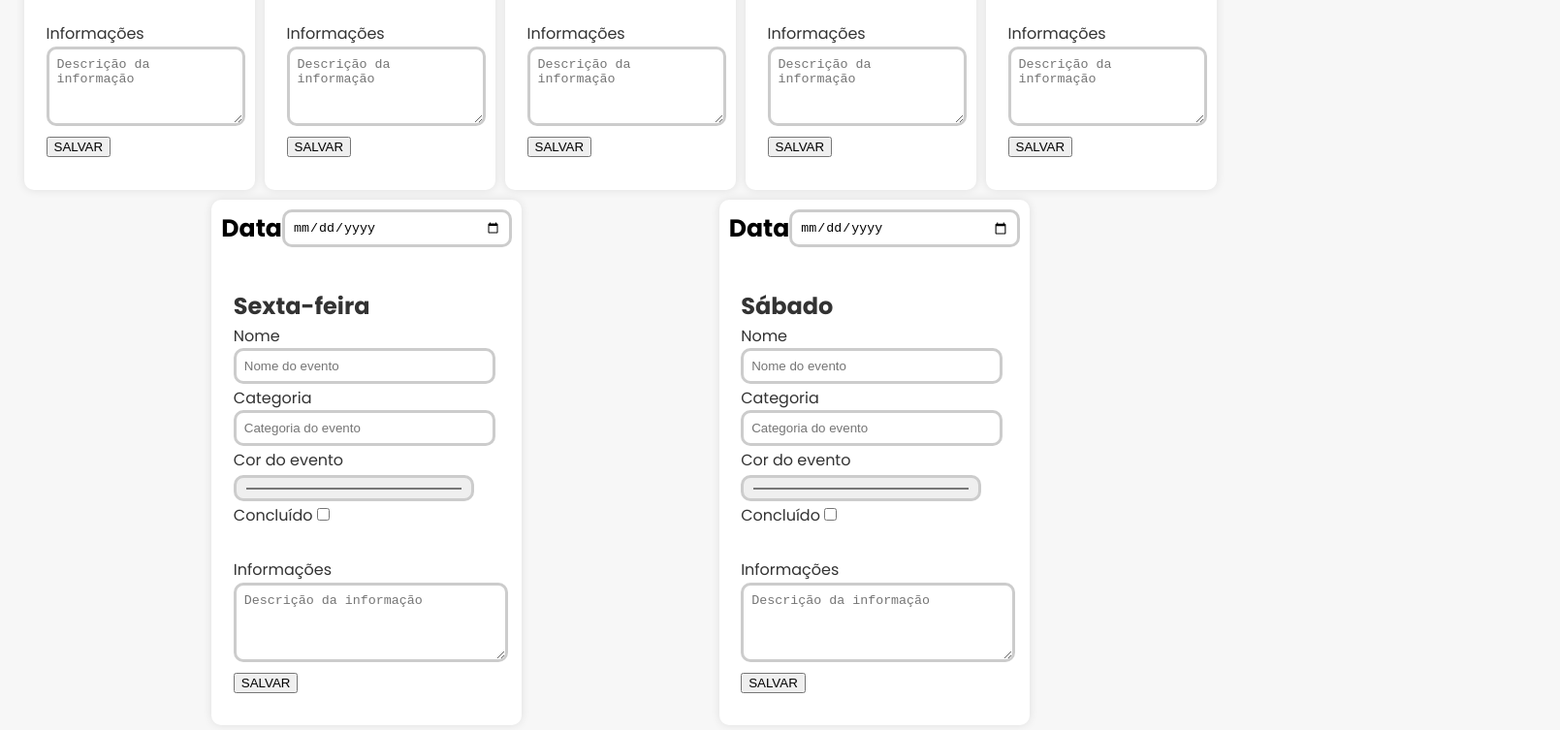
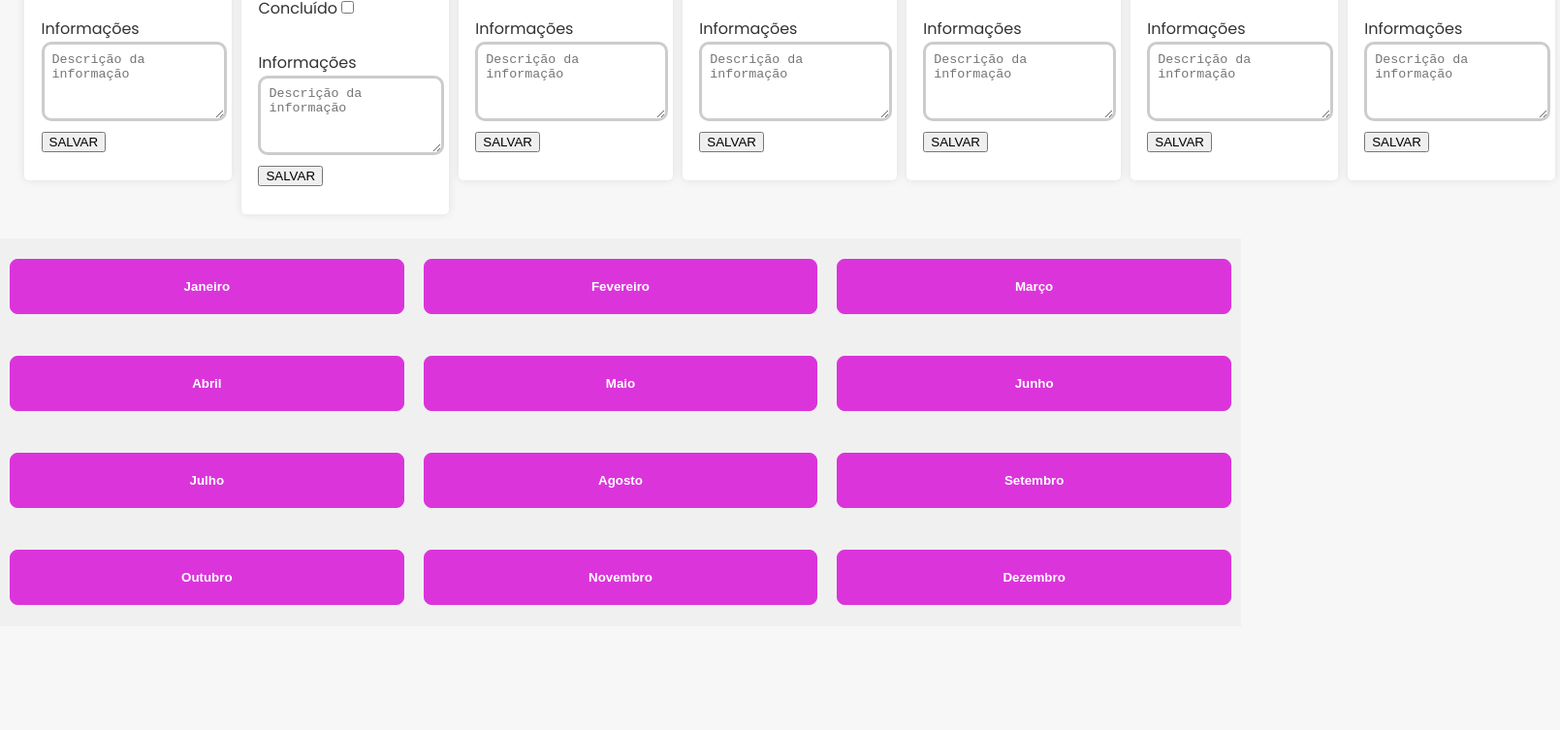
Before and after one commit to yagoelon/Projeto_A3.2023, a website: page index.html in a window 1280 px wide. Shown: the part 447-1200 px from the top of the page at 97% size, 1609 px wide, since content can reach past the window. After the commit the page ends 1093 px from the top, so only its background shows below. Drawn offline with Linux system fonts and the light colour scheme.

Commit message:
ajustes datas

```diff
--- a/index.html
+++ b/index.html
@@ -11,11 +11,13 @@
     <section>
 
         <div class="mes">
-            <h1>Novembro</h1>
+            <h1 id="monthTitle">Novembro</h1>
         </div>
 
         <div class="planner">
 
+            <section>
+                <div class="days">
                     <div class="day">
 
                         <label class="lbfull" >Data<input class="date-input7" type="date" id="data7"></label>
@@ -182,62 +184,26 @@
                         </div>
 
                     </div>
+                </div>
+            </section>
 
         </div>
 
     </section>
 
-
-    <script>
-        /*
-        document.addEventListener('DOMContentLoaded', function() {
-            const days = document.querySelectorAll('.day');
-
-            days.forEach(day => {
-                day.addEventListener('click', function() {
-                    const dateInput = day.querySelector('input[type="date"]');
-                    const currentDate = new Date(dateInput.value);
-                    const newDate = new Date(currentDate);
-                    newDate.setDate(newDate.getDate() + 7);
-                    const formattedDate = newDate.toISOString().substr(0, 10);
-                    dateInput.value = formattedDate;
-
-                    const dayOfWeek = newDate.getDay();
-                    const dayNames = ['Domingo', 'Segunda-feira', 'Terça-feira', 'Quarta-feira', 'Quinta-feira', 'Sexta-feira', 'Sábado'];
-                    const selectedDay = dayNames[dayOfWeek];
-
-                    // Adicionando dados do evento
-                    const plannerData = {
-                        id: '1', // Você pode gerar um ID único
-                        nome: 'Evento',
-                        data: formattedDate,
-                        categoria: 'Categoria do evento',
-                        concluido: false,
-                        informacoes: 'Descrição do evento'
-                    };
-
-                    // Enviando dados para o servidor
-                    fetch('http://localhost:3000/api/planner', {
-                        method: 'POST',
-                        headers: {
-                            'Content-Type': 'application/json'
-                        },
-                        body: JSON.stringify(plannerData)
-                    })
-                    .then(response => response.json())
-                    .then(data => {
-                        console.log('Resposta do servidor:', data);
-                    })
-                    .catch(error => {
-                        console.error('Erro ao enviar dados para o servidor:', error);
-                    });
-
-                    // Atualizar o texto do h2
-                    const h2Element = day.querySelector('h2');
-                    h2Element.textContent = selectedDay;
-                });
-            });
-        });*/
-    </script>
+    <section class="months-section">
+        <button class="month january" onclick="changeMonth('Janeiro')">Janeiro</button>
+        <button class="month february" onclick="changeMonth('Fevereiro')">Fevereiro</button>
+        <button class="month march" onclick="changeMonth('Março')">Março</button>
+        <button class="month april" onclick="changeMonth('Abril')">Abril</button>
+        <button class="month may" onclick="changeMonth('Maio')">Maio</button>
+        <button class="month june" onclick="changeMonth('Junho')">Junho</button>
+        <button class="month july" onclick="changeMonth('Julho')">Julho</button>
+        <button class="month august" onclick="changeMonth('Agosto')">Agosto</button>
+        <button class="month september" onclick="changeMonth('Setembro')">Setembro</button>
+        <button class="month october" onclick="changeMonth('Outubro')">Outubro</button>
+        <button class="month november" onclick="changeMonth('Novembro')">Novembro</button>
+        <button class="month december" onclick="changeMonth('Dezembro')">Dezembro</button>
+    </section>
 
 </body>
--- a/script.js
+++ b/script.js
@@ -1,53 +1,3 @@
-/*
-document.addEventListener('DOMContentLoaded', function() {
-    const days = document.querySelectorAll('.day');
-
-    const elemData = document.getElementById('data1');
-    console.log("elemData",elemData);
-    elemData.onchange = function() {
-        //console.log("mudou");
-        //console.log('elemData.value',elemData.value);
-        const dataComBarra = elemData.value.replaceAll("-","/")
-        const newDate = new Date(dataComBarra)
-        //console.log('newDate',newDate);
-        // Atualizar o texto do h2 com base na nova data
-        const dayOfWeek = newDate.getDay();
-        const dayNames = ['Domingo', 'Segunda-feira', 'Terça-feira', 'Quarta-feira', 'Quinta-feira', 'Sexta-feira', 'Sábado'];
-        const selectedDay = dayNames[dayOfWeek];
-        //console.log('selectDay', selectedDay);
-        const h2Element = document.querySelector('h2');
-        //console.log('h2Element', h2Element);
-
-        // Atualizar o texto do h2
-        h2Element.textContent = selectedDay;
-    }
-
-     days.forEach(day => {
-
-
-        day.addEventListener('click', function() {
-            console.log("clicou");
-            const dateInput = day.querySelector('input[type="date"]');
-            const currentDate = new Date(dateInput.value);
-            const newDate = new Date(currentDate);
-            newDate.setDate(newDate.getDate() + 6);
-            const formattedDate = newDate.toISOString().substr(0, 10);
-            dateInput.value = formattedDate;
-
-            // Atualizar o texto do h2 com base na nova data
-            const dayOfWeek = newDate.getDay();
-            const dayNames = ['Domingo', 'Segunda-feira', 'Terça-feira', 'Quarta-feira', 'Quinta-feira', 'Sexta-feira', 'Sábado'];
-            const selectedDay = dayNames[dayOfWeek];
-            const h2Element = day.querySelector('h2');
-
-            // Atualizar o texto do h2
-            h2Element.textContent = selectedDay;
-        });
-
-    });
-});
-*/
-
 document.addEventListener('DOMContentLoaded', function() {
     // Função para atualizar o texto do h2 com base na data selecionada
     function updateDayOfWeek(inputElement) {
@@ -220,3 +170,27 @@ document.addEventListener('DOMContentLoaded', function() {
       document.getElementById("cor7").addEventListener("input", alterarCor);
 
 });
+
+    // function updateMonth(monthNames) {
+    //     // const monthOfWeek = newDate.getMonth();
+    //     const mothNames = ['Janeiro', 'Fevereiro', 'Março', 'Abril', 'Maio', 'Junho', 'Julho','Agosto', 'Setembro', 'Outubro', 'Novembro', 'Dezembro'];
+    //     const selectedMonth = monthNames[mothNames];
+
+    //     // Atualizar o texto do h2 do card 1
+    //     const h1Element = document.querySelector('.month');
+    //     h1Element.textContent = selectedMonth;
+    // }
+
+    // // Obter todos os elementos de entrada de data
+    // const dateInputs1 = document.querySelectorAll('.month');
+
+    // // Adicionar um evento onchange para cada elemento de entrada de data
+    // dateInputs1.forEach(function(input) {
+    //     input.addEventListener('change', function() {
+    //         updateDayOfWeek(input);
+    //     });
+    // });
+
+    function changeMonth(newMonth) {
+        document.getElementById('monthTitle').textContent = newMonth;
+    }
--- a/styles.css
+++ b/styles.css
@@ -15,14 +15,21 @@ body, html {
     padding: 20px;
 }
 
+.days {
+    display: flex;
+    /* flex-wrap: wrap; */
+    justify-content: space-around;
+    align-items: flex-start;
+}
+
 .day {
     flex: 1;
     background-color: #fff;
-    border-radius: 10px;
+    border-radius: 5px;
     box-shadow: 0 0 10px rgba(0, 0, 0, 0.1);
-    padding: 10px;
+    padding: 5px;
     margin: 5px;
-    max-width: 300px;
+    max-width: 220px;
 }
 
 .event {
@@ -98,3 +105,33 @@ input[type="checkbox"] {
     text-align-last: center;
 
 }
+
+.months-section {
+    display: flex;
+    flex-wrap: wrap;
+    justify-content: space-around;
+    align-items: center;
+    height: 50vh;
+    background-color: #f0f0f0;
+}
+
+.month {
+    flex: 0 0 calc(33.33% - 20px);
+    max-width: calc(33.33% - 20px);
+    background-color: #db34db; /* Cor de fundo azul */
+    border: 1px solid #db34db; /* Cor da borda azul mais escura */
+    border-radius: 8px;
+    padding: 20px;
+    margin: 10px;
+    box-sizing: border-box;
+    text-align: center;
+    color: #fff; /* Cor do texto branco */
+    font-weight: bold; /* Texto em negrito */
+    cursor: pointer; /* Adiciona cursor apontando para indicar que é clicável */
+    outline: none; /* Remove a borda de foco padrão */
+
+}
+
+.month:hover {
+    background-color: #db34db;
+}
```
Lines whose indentation alone changed are shown as unchanged.
